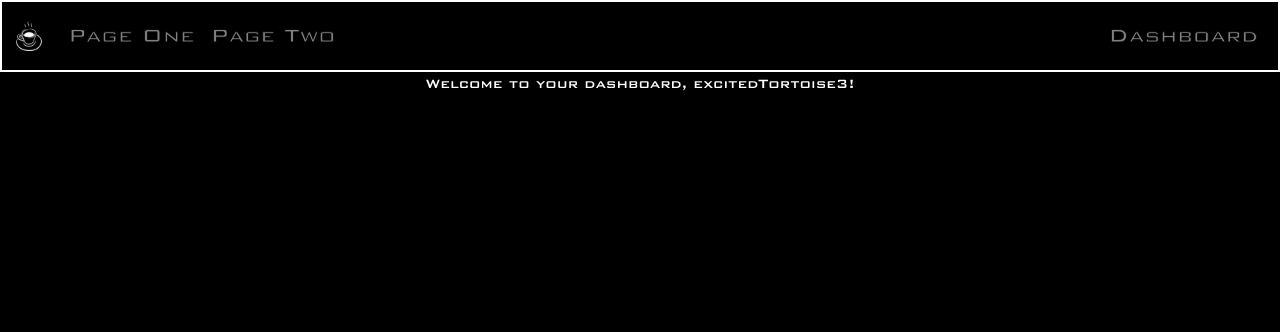
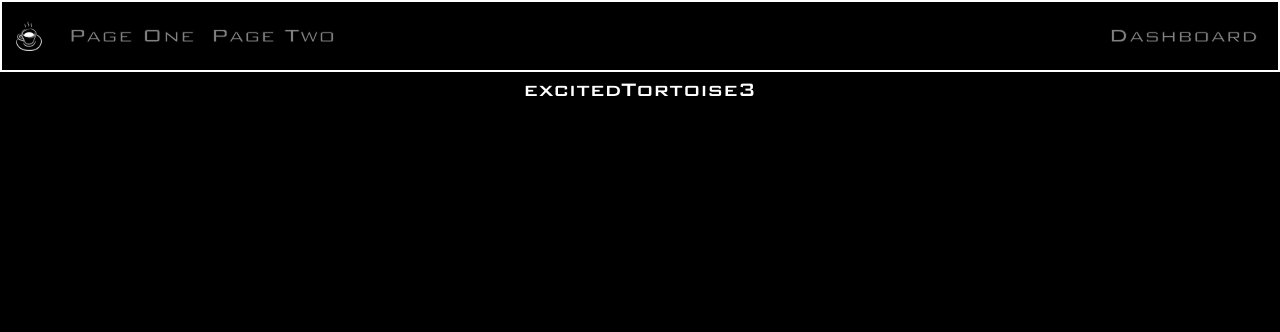
Before and after one commit to 24AhmetajA190/Year-2-Summer-Work, a Flask app: page /dashboard in a window 1280 px wide. Shown: the top 332 px of the page. Run offline with Flask 3, Linux system fonts and the light colour scheme; a user stored in the database is signed in.

Commit message:
Font size

```diff
--- a/templates/Basis.HTML
+++ b/templates/Basis.HTML
@@ -13,6 +13,7 @@
     }
     body {
         font-family: 'Bank Gothic', Arial, sans-serif;
+        font-size: 150%;
     }
     .navbar
     {
--- a/templates/Dashboard.HTML
+++ b/templates/Dashboard.HTML
@@ -7,7 +7,7 @@
     </head>
 <body>
     <main>
-        <p>Welcome to your dashboard, {{ session['user'] }}!
+        <p>{{ session['user'] }}
         </p>
     </body>
 {% endblock %}
```
